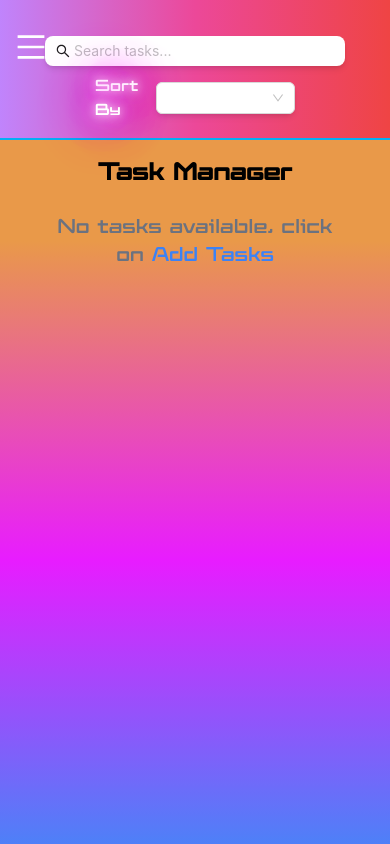
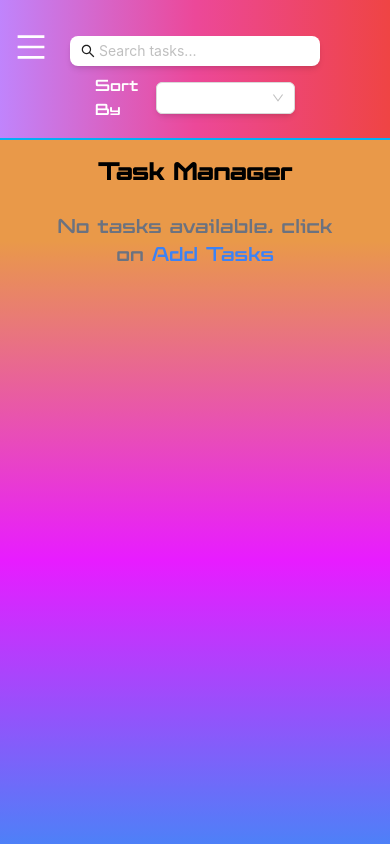
Before and after one commit to kaustubhduse/Task-Manager, a React (Create React App) app: page / in a window 390 px wide. Shown: the top 844 px of the page. Built offline with nearby package versions, Linux system fonts and the light colour scheme.

Commit message:
Updated EditForm component to include font-elevon class

```diff
--- a/src/components/Navbar.tsx
+++ b/src/components/Navbar.tsx
@@ -59,7 +59,7 @@ const Navbar: React.FC<React.PropsWithChildren<{}>> = ({ children }) => {
     >
       <div className="flex flex-col md:flex-row justify-between items-center space-y-4 md:space-y-0 md:space-x-6 px-[4%] relative">
         {/* Hamburger icon for mobile */}
-        <div className="absolute top-0 left-0 md:hidden flex items-center pl-4 pt-3">
+        <div className="absolute top-0 left-0 md:hidden flex items-center pl-4 pt-3 z-50">
           <MenuOutlined
             className="text-3xl cursor-pointer navbar-item text-white"
             onClick={toggleMenu}
@@ -97,10 +97,14 @@ const Navbar: React.FC<React.PropsWithChildren<{}>> = ({ children }) => {
         </div>
 
         {/* Right side: Search Bar and Filter */}
-        <div className="flex flex-col md:flex-row items-center space-y-2 md:space-y-0 md:space-x-4">
+        <div
+          className={`flex flex-col md:flex-row items-center space-y-2 md:space-y-0 md:space-x-4 ${
+            isMenuOpen ? "mt-16" : "" // Margin-top for mobile view when menu is open
+          }`}
+        >
           {/* Search Bar */}
           <motion.div
-            className="w-[300px] navbar-item md:ml-[10%]"  // Added margin-left for mobile view
+            className={`md:w-[300px] w-[250px] ${isMenuOpen ? "mt-4" : "md:ml-[10%]"}`}  // Adjust margin-top when menu is open, margin-left for desktop view
             initial={{ opacity: 1, scale: 1 }}
             animate={{ opacity: 1, scale: 1 }}
             transition={{ duration: 0.5 }}
@@ -118,7 +122,7 @@ const Navbar: React.FC<React.PropsWithChildren<{}>> = ({ children }) => {
 
           {/* Filter Dropdown */}
           <motion.div
-            className="flex items-center space-x-2 w-[200px] navbar-item"
+            className="flex items-center space-x-2 w-[200px]"
             initial={{ opacity: 1 }}
             animate={{ opacity: 1 }}
             transition={{ duration: 0.6 }}
```
